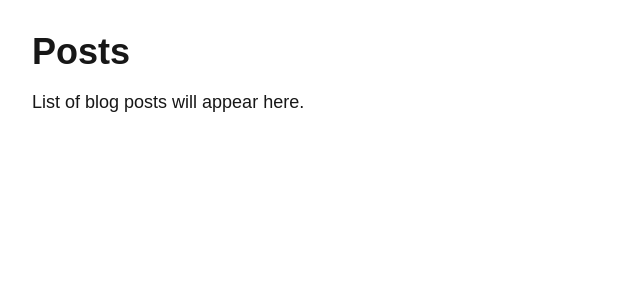
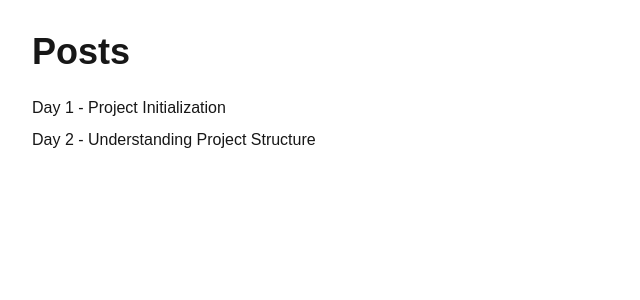
Before and after one commit to mark-dudu/my-blog, a Next.js app: page /blog in a window 1280 px wide. Shown: the top 300 px of the page, without its empty margins (0-640 px from the left). Built offline with nearby package versions, Linux system fonts and the light colour scheme.

Commit message:
feat: add About and Blog List page

```diff
--- a/src/app/about/page.tsx
+++ b/src/app/about/page.tsx
@@ -1,8 +1,17 @@
 export default function About() {
   return (
     <main className="p-8">
-      <h1 className="text-4xl font-bold">About</h1>
-      <p className="mt-4 text-lg">This is Mark's personal blog.</p>
+      <h1 className="text-4xl font-bold">
+        About
+      </h1>
+
+      <p className="mt-4">
+        Software engineer learning modern web development.
+      </p>
+
+      <p className="mt-2">
+        Building projects in public.
+      </p>
     </main>
   );
 }
--- a/src/app/blog/page.tsx
+++ b/src/app/blog/page.tsx
@@ -1,8 +1,28 @@
+const posts = [
+  {
+    title: "Day 1 - Project Initialization",
+    slug: "day-1-project-initialization",
+  },
+  {
+    title: "Day 2 - Understanding Project Structure",
+    slug: "day-2-understanding-project-structure",
+  },
+];
+
 export default function Blog() {
   return (
     <main className="p-8">
-      <h1 className="text-4xl font-bold">Posts</h1>
-      <p className="mt-4 text-lg">List of blog posts will appear here.</p>
+      <h1 className="text-4xl font-bold">
+        Posts
+      </h1>
+
+      <ul className="mt-6 space-y-2">
+        {posts.map((post) => (
+          <li key={post.slug}>
+            {post.title}
+          </li>
+        ))}
+      </ul>
     </main>
   );
 }
```
Also changed, not shown: 2 other files (tests, documents, lock files or other folders).
